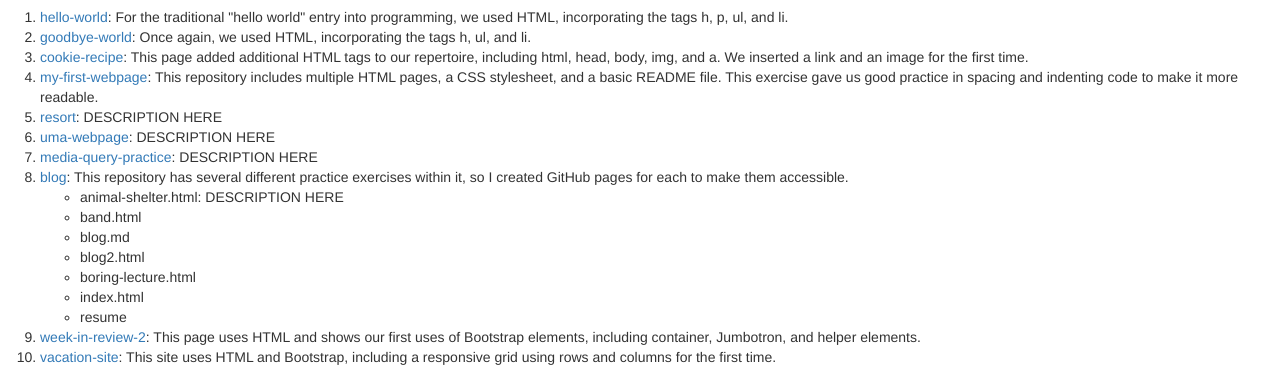
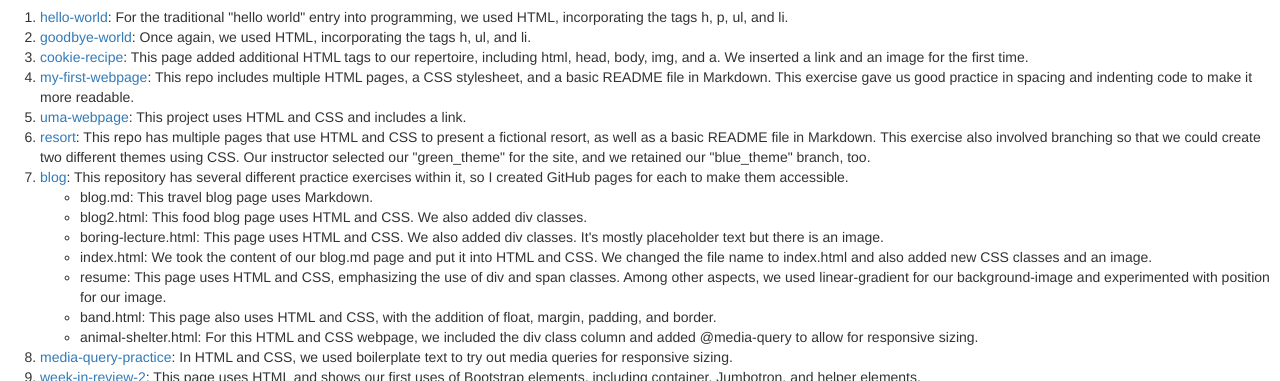
Before and after one commit to larabjork/portfolio, a plain HTML site: page index.html in a window 1280 px wide. Shown: the part 196-577 px from the top of the page. Drawn offline with Linux system fonts and the light colour scheme.

Commit message:
add more descriptions of each project

```diff
--- a/index.html
+++ b/index.html
@@ -16,20 +16,20 @@
       <li><a href="https://github.com/larabjork/hello-world.git">hello-world</a>: For the traditional "hello world" entry into programming, we used HTML, incorporating the tags h, p, ul, and li.</li>
       <li><a href="https://github.com/larabjork/goodbye-world.git">goodbye-world</a>: Once again, we used HTML, incorporating the tags h, ul, and li.</li>
       <li><a href="https://github.com/larabjork/cookie-recipe.git">cookie-recipe</a>: This page added additional HTML tags to our repertoire, including html, head, body, img, and a. We inserted a link and an image for the first time.</li>
-      <li><a href="https://github.com/larabjork/my-first-webpage.git">my-first-webpage</a>: This repository includes multiple HTML pages, a CSS stylesheet, and a basic README file. This exercise gave us good practice in spacing and indenting code to make it more readable.</li>
-      <li><a href="https://github.com/larabjork/resort.git">resort</a>: DESCRIPTION HERE</li>
-      <li><a href="https://github.com/larabjork/uma-webpage.git">uma-webpage</a>: DESCRIPTION HERE</li>
-      <li><a href="https://github.com/larabjork/media-query-practice.git">media-query-practice</a>: DESCRIPTION HERE</li>
+      <li><a href="https://github.com/larabjork/my-first-webpage.git">my-first-webpage</a>: This repo includes multiple HTML pages, a CSS stylesheet, and a basic README file in Markdown. This exercise gave us good practice in spacing and indenting code to make it more readable.</li>
+      <li><a href="https://github.com/larabjork/uma-webpage.git">uma-webpage</a>: This project uses HTML and CSS and includes a link.</li>
+      <li><a href="https://github.com/larabjork/resort.git">resort</a>: This repo has multiple pages that use HTML and CSS to present a fictional resort, as well as a basic README file in Markdown. This exercise also involved branching so that we could create two different themes using CSS. Our instructor selected our "green_theme" for the site, and we retained our "blue_theme" branch, too.</li>
       <li><a href="https://github.com/larabjork/blog.git">blog</a>: This repository has several different practice exercises within it, so I created GitHub pages for each to make them accessible.</li>
         <ul>
-          <li>animal-shelter.html: DESCRIPTION HERE</li>
-          <li>band.html</li>
-          <li>blog.md</li>
-          <li>blog2.html</li>
-          <li>boring-lecture.html</li>
-          <li>index.html</li>
-          <li>resume</li>
+          <li>blog.md: This travel blog page uses Markdown.</li>
+          <li>blog2.html: This food blog page uses HTML and CSS. We also added div classes.</li>
+          <li>boring-lecture.html: This page uses HTML and CSS. We also added div classes. It's mostly placeholder text but there is an image.</li>
+          <li>index.html: We took the content of our blog.md page and put it into HTML and CSS. We changed the file name to index.html and also added new CSS classes and an image.</li>
+          <li>resume: This page uses HTML and CSS, emphasizing the use of div and span classes. Among other aspects, we used  linear-gradient for our background-image and experimented with position for our image.</li>
+          <li>band.html: This page also uses HTML and CSS, with the addition of float, margin, padding, and border.</li>
+          <li>animal-shelter.html: For this HTML and CSS webpage, we included the div class column and added @media-query to allow for responsive sizing.</li>
         </ul>
+      <li><a href="https://github.com/larabjork/media-query-practice.git">media-query-practice</a>: In HTML and CSS, we used boilerplate text to try out media queries for responsive sizing.</li>
       <li><a href="https://github.com/larabjork/week-in-review.git">week-in-review-2</a>: This page uses HTML and shows our first uses of Bootstrap elements, including container, Jumbotron, and helper elements.</li>
       <li><a href="https://github.com/larabjork/vacation-site.git">vacation-site</a>: This site uses HTML and Bootstrap, including a responsive grid using rows and columns for the first time.</li>
     </ol>
```
